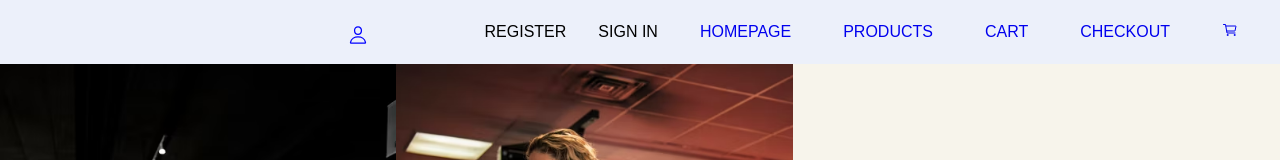
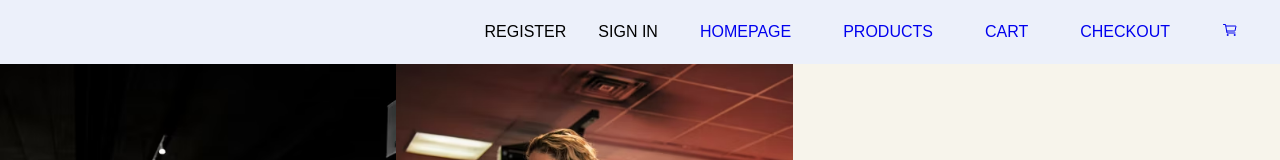
Before and after one commit to jergiemascan/e-commerce-GruppArbete, a React (Create React App) app in the folder client-side/: page / in a window 1280 px wide. Shown: the top 160 px of the page. Built offline with nearby package versions, Linux system fonts and the light colour scheme.

Commit message:
hide register and login when user is logged in, same with profile icon

```diff
--- a/client-side/src/components/Navbar.js
+++ b/client-side/src/components/Navbar.js
@@ -7,9 +7,14 @@ import Profile from "./User/Profile";
 import Login from "./Login";
 import Register from "./Register";
 
+const userLoggedin = localStorage.getItem("token");
+
 const Navbar = (props) => {
   const { state } = useContext(Store);
   const { cart } = state;
+  // Display profile, register or login
+  const [displayNavLinks, setDisplayNavLinks] = useState(!userLoggedin);
+  const [displayProf, setDisplayprof] = useState(userLoggedin);
 
   // modal
   const [showRegModal, setShowRegModal] = useState(false);
@@ -32,15 +37,21 @@ const Navbar = (props) => {
     <nav className="nav">
       {showRegModal && <Register onCloseReg={hideModalRegHandler} />}
       {showLoginModal && <Login onCloseLogin={hideModalHandler} />}
+      {displayProf && (
         <div className="icon-profile">
           <Profile onShowHist={props.onShow} />
         </div>
+      )}
+      {displayNavLinks && (
         <div onClick={showModalRegHandler} className="register">
           REGISTER
         </div>
+      )}
+      {displayNavLinks && (
         <div onClick={showModalLoginHandler} className="sign-in">
           SIGN IN
         </div>
+      )}
       <Link to="/">HOMEPAGE</Link>
       <Link to="/products">PRODUCTS</Link>
       <Link to="/Cart">CART</Link>
--- a/client-side/src/components/User/History.js
+++ b/client-side/src/components/User/History.js
@@ -34,7 +34,7 @@ const History = (props) => {
       </div>
       <h2 className="orderH2">Order History</h2>
       <div>
-        {state && <h2>{"No order found"}</h2>}
+        {/* {state && <h2>{"No order found"}</h2>} */}
         {state.map((article) => (
           <div className="history" key={article._id}>
             <h2 className="order-date">
```
Lines whose indentation alone changed are shown as unchanged.
